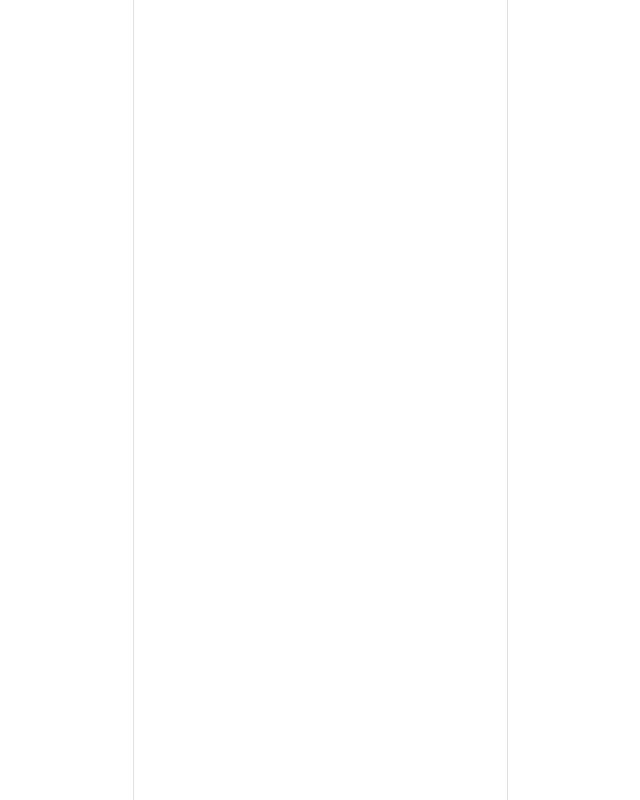
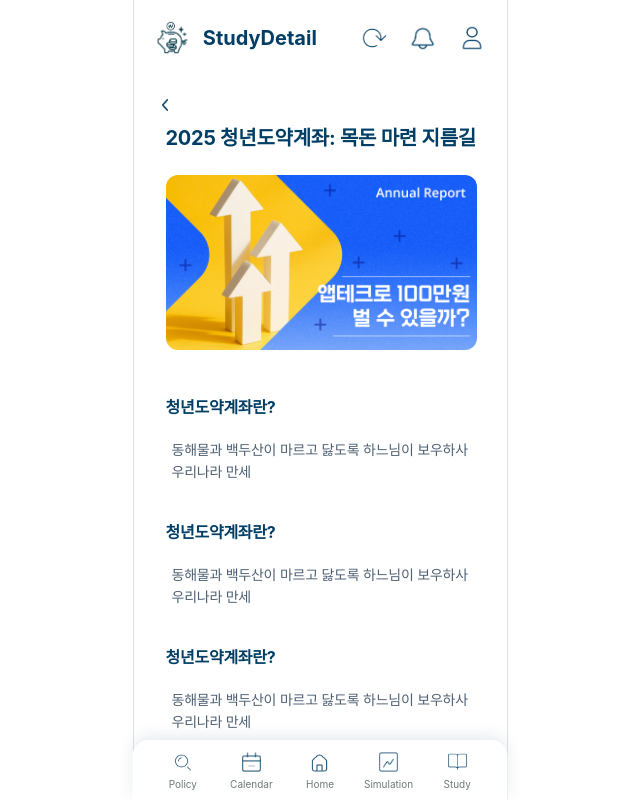
Before and after one commit to ockko/Cheongsan-KB, a Vue app: page /study/detail in a window 1280 px wide. Before the commit this address had no page. Shown: the whole page, without its empty margins (320-960 px from the left). Built offline with nearby package versions, Linux system fonts and the light colour scheme; a web font is replaced by a local one.

Commit message:
feat: 학습 콘텐츠 상세 페이지 구현 #7

```diff
--- /dev/null
+++ b/src/components/domain/Study/StudyRecommendItem.vue
@@ -0,0 +1,97 @@
+<script setup>
+defineProps({
+  contents: {
+    type: Array,
+    required: true,
+    // 각 item: { thumbnailUrl: string, tags: string[], title: string }
+  },
+});
+</script>
+
+<template>
+  <div class="content-list">
+    <div v-for="(item, index) in contents" :key="index" class="content-item">
+      <div
+        class="thumbnail"
+        :style="{ backgroundImage: `url(${item.thumbnailUrl})` }"
+      ></div>
+
+      <div class="content-text">
+        <!-- 태그: 최대 3개까지 -->
+        <div class="tag-list">
+          <span
+            v-for="(tag, tagIndex) in item.tags.slice(0, 3)"
+            :key="tagIndex"
+            class="tag"
+          >
+            #{{ tag }}
+          </span>
+        </div>
+        <p class="title">{{ item.title }}</p>
+      </div>
+    </div>
+  </div>
+</template>
+
+<style scoped>
+.content-list {
+  display: flex;
+  flex-direction: column;
+  gap: 25px;
+}
+.content-item {
+  display: flex;
+  gap: 15px;
+  align-items: flex-start;
+}
+.thumbnail {
+  width: 90px;
+  height: 70px;
+  border-radius: 12px;
+  background-color: var(--color-gray2);
+  background-size: cover;
+  background-position: center;
+  flex-shrink: 0;
+}
+.content-text {
+  margin-top: 2px;
+  display: flex;
+  flex-direction: column;
+  gap: 6px;
+  flex: 1;
+}
+.tag-list {
+  display: flex;
+  gap: 6px;
+  flex-wrap: wrap;
+}
+.tag {
+  background-color: var(--color-light2);
+  color: var(--color-main);
+  user-select: none;
+  line-height: 1;
+  font-size: 12px;
+  font-weight: 400;
+  padding: 3px 8px;
+  border-radius: 10px;
+
+  display: inline-flex;
+  align-items: center;
+  justify-content: center;
+  height: fit-content;
+  width: fit-content;
+}
+.title {
+  font-size: 15px;
+  line-height: 1.3;
+  color: #222;
+  margin: 0;
+
+  display: -webkit-box;
+  -webkit-line-clamp: 2;
+  -webkit-box-orient: vertical;
+  overflow: hidden;
+  text-overflow: ellipsis;
+  word-break: break-word;
+}
+</style>
--- a/src/layout/DefaultLayout.vue
+++ b/src/layout/DefaultLayout.vue
@@ -9,13 +9,27 @@ const route = useRoute();
 
 // 헤더를 표시할 페이지들 (네비게이션 바가 있는 메인 페이지들)
 const showHeader = computed(() => {
-  const mainPages = ['/home', '/policy', '/calendar', '/simulation', '/study'];
+  const mainPages = [
+    '/home',
+    '/policy',
+    '/calendar',
+    '/simulation',
+    '/study',
+    '/study/detail',
+  ];
   return mainPages.includes(route.path);
 });
 
 // 네비게이션 바를 표시할 페이지들
 const showNavigation = computed(() => {
-  const mainPages = ['/home', '/policy', '/calendar', '/simulation', '/study'];
+  const mainPages = [
+    '/home',
+    '/policy',
+    '/calendar',
+    '/simulation',
+    '/study',
+    '/study/detail',
+  ];
   return mainPages.includes(route.path);
 });
 
--- a/src/pages/Study.vue
+++ b/src/pages/Study.vue
@@ -303,9 +303,6 @@ function selectCategory(index) {
   font-weight: 900;
   font-size: 14px;
 }
-.study-page {
-  text-align: center;
-}
 .carousel {
   display: flex;
   align-items: center;
--- /dev/null
+++ b/src/pages/StudyDetail.vue
@@ -0,0 +1,158 @@
+<script setup>
+import StudyRecommendedItem from '@/components/domain/Study/StudyRecommendItem.vue';
+
+const studyContents = [
+  {
+    thumbnailUrl: '/images/study-thumbnail-example.png',
+    tags: ['적금', '정부지원'],
+    title: '2025 청년도약계좌: 목돈 마련 지름길',
+  },
+  {
+    thumbnailUrl: '/images/study-thumbnail-example.png',
+    tags: ['투자', '재테크'],
+    title: '투자 성공 비결 궁금해요? 궁금하면 500원',
+  },
+  {
+    thumbnailUrl: '/images/study-thumbnail-example.png',
+    tags: ['투자', '재테크'],
+    title: '근데 투자 성공 비결이 진짜로 궁금해요? 그러면 50000원',
+  },
+  {
+    thumbnailUrl: '/images/study-thumbnail-example.png',
+    tags: ['신용', '회복'],
+    title: '야, 너도! 신용불량자 탈출할 수 있어',
+  },
+];
+</script>
+
+<template>
+  <div class="study-detail-page">
+    <button class="arrow">
+      <img src="/images/arrow-left.png" alt="왼쪽 화살표" />
+    </button>
+
+    <div class="container">
+      <h1 class="detail-title">2025 청년도약계좌: 목돈 마련 지름길</h1>
+
+      <div class="thumbnail">
+        <img src="/images/study-thumbnail-example.png" alt="썸네일" />
+      </div>
+
+      <div class="contents">
+        <section class="content-section" v-for="i in 3" :key="i">
+          <h2 class="sub-title">청년도약계좌란?</h2>
+          <p class="section-text">
+            동해물과 백두산이 마르고 닳도록 하느님이 보우하사 우리나라 만세
+          </p>
+        </section>
+      </div>
+
+      <div class="category-divider color-gray0"></div>
+
+      <section class="recommend-section">
+        <h2 class="sub-title">추천 콘텐츠</h2>
+      </section>
+
+      <div class="contentsList">
+        <StudyRecommendedItem :contents="studyContents" />
+      </div>
+    </div>
+  </div>
+</template>
+
+<style scoped>
+.study-detail-page {
+  padding: 0 2rem;
+  margin-bottom: 80px;
+}
+.arrow {
+  margin-top: -10px;
+  margin-left: -10px;
+  background: none;
+  border: none;
+  cursor: pointer;
+}
+.arrow img {
+  width: 6px;
+  height: 12px;
+}
+.container {
+  padding: 0 0 2rem 0;
+  margin-top: -30px;
+}
+.detail-title {
+  font-size: 20px;
+  font-weight: bold;
+  color: var(--color-main);
+}
+.thumbnail img {
+  margin-top: 5px;
+  width: 100%;
+  height: auto;
+  border-radius: 12px;
+}
+.content-section {
+  margin-bottom: 1rem;
+}
+
+.sub-title {
+  font-size: 16px;
+  font-weight: bold;
+  color: var(--color-main);
+}
+
+.section-text {
+  padding: 0 6px;
+  font-size: 14px;
+  line-height: 1.6;
+  color: var(--color-third);
+}
+.category-divider {
+  height: 1px;
+  background-color: var(--color-gray1);
+}
+
+.recommend-section {
+  margin-top: 1.5rem;
+}
+
+.recommend-list {
+  display: flex;
+  flex-direction: column;
+  gap: 1rem;
+}
+
+.recommend-item {
+  display: flex;
+  align-items: center;
+  gap: 1rem;
+}
+
+.recommend-thumbnail {
+  width: 64px;
+  height: 64px;
+  background-color: #d9d9d9;
+  border-radius: 8px;
+}
+
+.recommend-info {
+  flex: 1;
+}
+
+.recommend-tag {
+  font-size: 11px;
+  color: var(--color-main);
+  margin-bottom: 2px;
+  font-weight: 500;
+}
+
+.recommend-title-text {
+  font-size: 14px;
+  font-weight: 600;
+  color: #000;
+  line-height: 1.3;
+}
+.contentsList {
+  margin-bottom: 20px;
+}
+</style>
--- a/src/router/index.js
+++ b/src/router/index.js
@@ -5,6 +5,7 @@ import Policy from '@/pages/Policy.vue';
 import Calendar from '@/pages/Calendar.vue';
 import Simulation from '@/pages/Simulation.vue';
 import Study from '@/pages/Study.vue';
+import StudyDetail from '@/pages/StudyDetail.vue';
 
 const router = createRouter({
   history: createWebHistory(import.meta.env.BASE_URL),
@@ -38,6 +39,11 @@ const router = createRouter({
       name: 'Study',
       component: Study,
     },
+    {
+      path: '/study/detail',
+      name: 'StudyDetail',
+      component: StudyDetail,
+    },
   ],
 });
 
```
